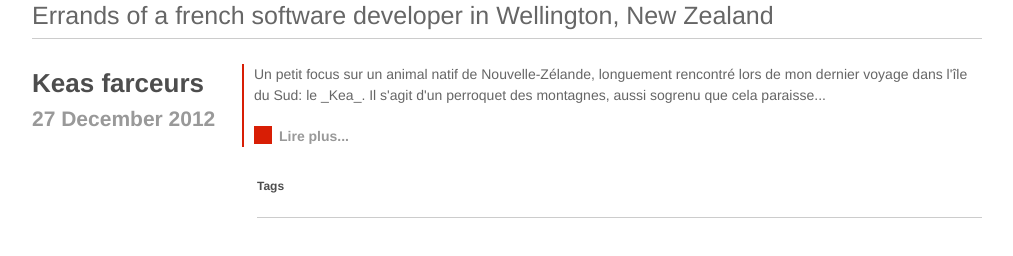
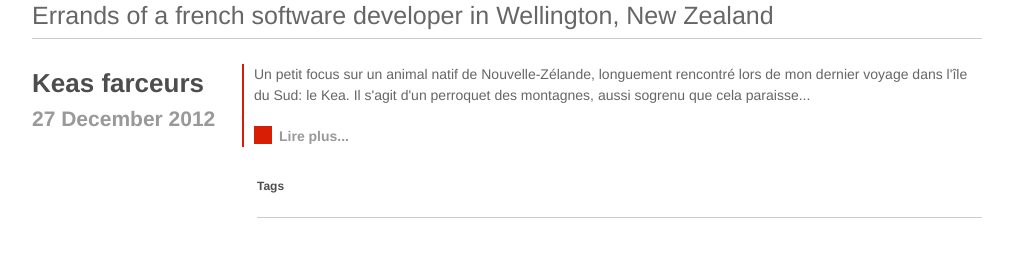
Before and after one commit to vaevictis/vaevictis.github.com, a Jekyll site: the page built from index.html, in a window 1280 px wide and 900 px high. Shown: the part 198-454 px from the top of the window, without its empty margins (133-1146 px from the left). Built offline with Jekyll 4.4.1, drawn with Linux system fonts in a browser that asks for light colours; nearby versions of some CDN libraries.

Commit message:
Boring Typo

```diff
--- a/_posts/2012-12-27-keas-farceurs.markdown
+++ b/_posts/2012-12-27-keas-farceurs.markdown
@@ -1,7 +1,7 @@
 ---
 layout: detailed_post
 title: " Keas farceurs"
-abstract: "Un petit focus sur un animal natif de Nouvelle-Zélande, longuement rencontré lors de mon dernier voyage dans l'île du Sud: le _Kea_. Il s'agit d'un perroquet des montagnes, aussi sogrenu que cela paraisse..."
+abstract: "Un petit focus sur un animal natif de Nouvelle-Zélande, longuement rencontré lors de mon dernier voyage dans l'île du Sud: le Kea. Il s'agit d'un perroquet des montagnes, aussi sogrenu que cela paraisse..."
 published: true
 ---
 
```
